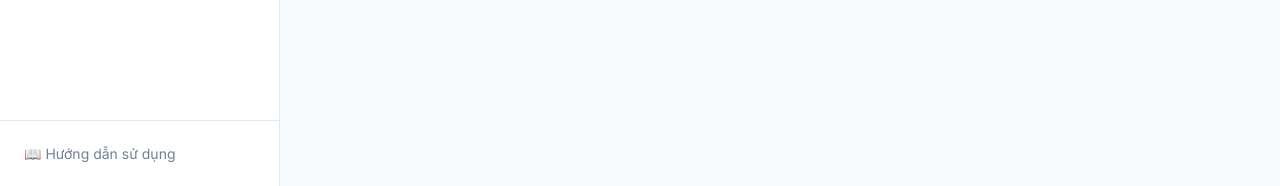
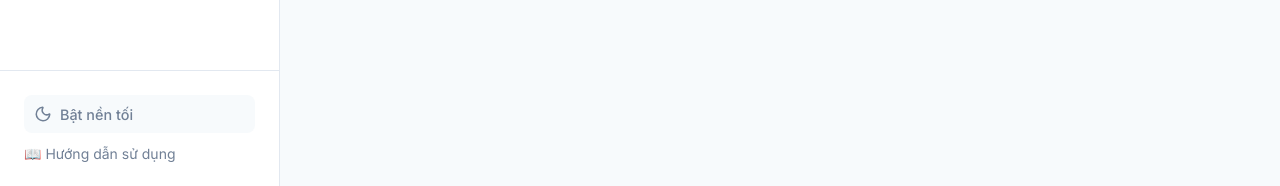
Before and after one commit to Chauphan708/SKKN-app, a Next.js app: page / in a window 1280 px wide. Shown: the part 614-800 px from the top of the page. Built offline with nearby package versions, Linux system fonts and the light colour scheme; no server answers.

Commit message:
Add Dark/Light mode theme integration

```diff
--- a/src/app/globals.css
+++ b/src/app/globals.css
@@ -1,6 +1,7 @@
 :root {
   /* Brand Colors */
-  --primary: #6b46c1; /* Tím đặc trưng */
+  --primary: #6b46c1;
+  /* Tím đặc trưng */
   --primary-hover: #553c9a;
   --primary-light: #e9d8fd;
   --secondary: #3182ce;
@@ -10,12 +11,12 @@
   --error: #e53e3e;
   --warning: #d69e2e;
 
-  /* Neutral Colors */
+  /* Neutral Colors (Light Theme) */
   --background: #f7fafc;
   --surface: #ffffff;
   --border: #e2e8f0;
 
-  /* Text Colors */
+  /* Text Colors (Light) */
   --text-main: #1a202c;
   --text-muted: #718096;
   --text-inverse: #ffffff;
@@ -31,6 +32,26 @@
   --shadow-sm: 0 1px 2px 0 rgba(0, 0, 0, 0.05);
   --shadow-md: 0 4px 6px -1px rgba(0, 0, 0, 0.1), 0 2px 4px -1px rgba(0, 0, 0, 0.06);
   --shadow-lg: 0 10px 15px -3px rgba(0, 0, 0, 0.1), 0 4px 6px -2px rgba(0, 0, 0, 0.05);
+}
+
+.dark {
+  /* Neutral Colors (Dark Theme) */
+  --background: #111827;
+  /* Xanh đen */
+  --surface: #1f2937;
+  /* Xám than */
+  --border: #374151;
+  /* Đường viền xám tối */
+
+  /* Text Colors (Dark) */
+  --text-main: #f9fafb;
+  /* Trắng sáng */
+  --text-muted: #9ca3af;
+  /* Trắng xám nhạt */
+
+  /* Tinh chỉnh brand color cho nền tối (tuỳ chọn) */
+  --primary-light: #3730a3;
+  /* Nền tím đậm cho các highlight */
 }
 
 * {
@@ -63,13 +84,16 @@ a {
   width: 8px;
   height: 8px;
 }
+
 ::-webkit-scrollbar-track {
   background: transparent;
 }
+
 ::-webkit-scrollbar-thumb {
   background: var(--border);
   border-radius: 4px;
 }
+
 ::-webkit-scrollbar-thumb:hover {
   background: var(--text-muted);
 }
--- a/src/components/layout/Sidebar.tsx
+++ b/src/components/layout/Sidebar.tsx
@@ -1,4 +1,6 @@
-import React from 'react';
+'use client';
+
+import React, { useState, useEffect } from 'react';
 import styles from './Sidebar.module.css';
 import { useWorkflowStore } from '@/store/workflowStore';
 import {
@@ -7,11 +9,39 @@ import {
     PenTool,
     FileCheck2,
     Paperclip,
-    Download
+    Download,
+    Moon,
+    Sun
 } from 'lucide-react';
 
 export const Sidebar = () => {
     const { currentView } = useWorkflowStore();
+    const [isDarkMode, setIsDarkMode] = useState(false);
+
+    // Xử lý bật tắt Dark Mode
+    useEffect(() => {
+        // Lấy config từ LocalStorage ra khi tải trang mới
+        const storedTheme = localStorage.getItem('theme');
+        if (storedTheme === 'dark') {
+            setIsDarkMode(true);
+            document.documentElement.classList.add('dark');
+        } else {
+            setIsDarkMode(false);
+            document.documentElement.classList.remove('dark');
+        }
+    }, []);
+
+    const toggleTheme = () => {
+        if (isDarkMode) {
+            document.documentElement.classList.remove('dark');
+            localStorage.setItem('theme', 'light');
+            setIsDarkMode(false);
+        } else {
+            document.documentElement.classList.add('dark');
+            localStorage.setItem('theme', 'dark');
+            setIsDarkMode(true);
+        }
+    };
 
     const getIsActive = (stepView: string, id: number) => {
         if (currentView === 'generator') return stepView === 'step1';
@@ -52,7 +82,17 @@ export const Sidebar = () => {
                 })}
             </nav>
 
-            <div className={styles.footer}>
+            <div className={styles.footer} style={{ display: 'flex', flexDirection: 'column', gap: '0.75rem' }}>
+                <div
+                    className={styles.helpLink}
+                    onClick={toggleTheme}
+                    style={{ display: 'flex', alignItems: 'center', gap: '8px', cursor: 'pointer', padding: '10px', borderRadius: '8px', background: 'var(--background)' }}
+                >
+                    {isDarkMode ? <Sun size={18} /> : <Moon size={18} />}
+                    <span style={{ fontSize: '0.9rem', fontWeight: 500 }}>
+                        {isDarkMode ? 'Bật nền sáng' : 'Bật nền tối'}
+                    </span>
+                </div>
                 <div className={styles.helpLink}>
                     <span>📖 Hướng dẫn sử dụng</span>
                 </div>
```
